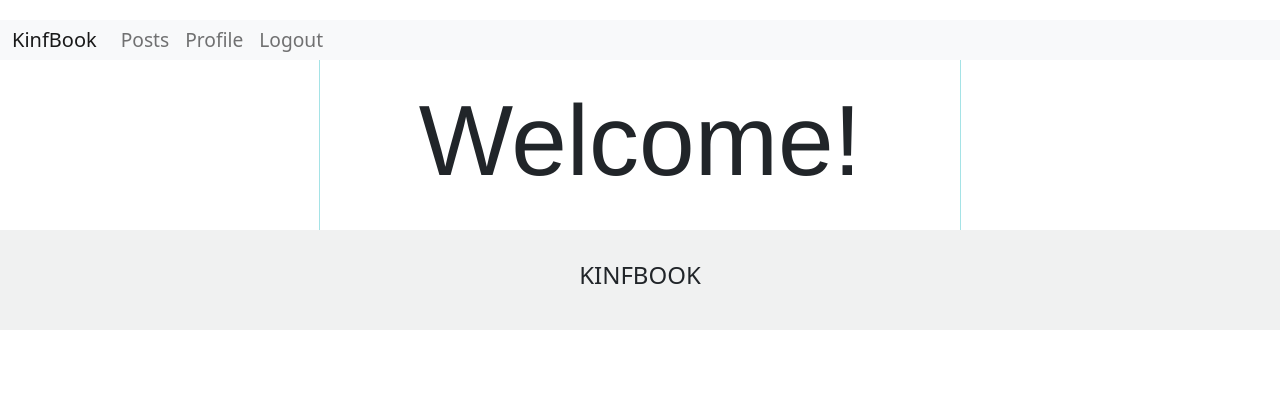
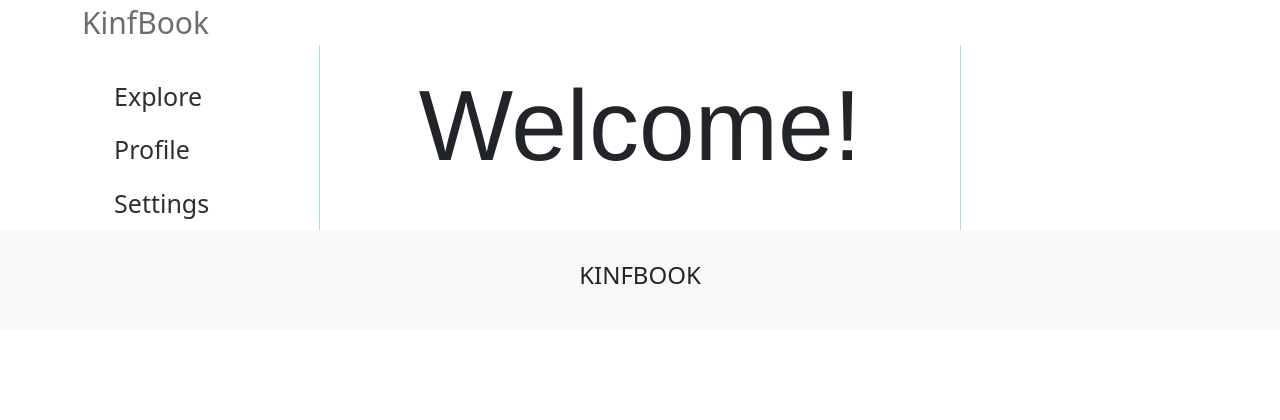
Before and after one commit to kinfi4/FLASK__Blog, a Flask app: page / in a window 1280 px wide. Shown: the top 420 px of the page. After the commit the page ends 284 px from the top, so only its background shows below. Run offline with Flask 2, Linux system fonts and the light colour scheme; the visitor is signed in with stand-in values (Sample User, id 1); data comes from the database, SQL or seed files in the repository; some libraries are stand-ins or nearby versions.

Commit message:
navigation system remade

```diff
--- a/app/static/css/crumbs_styles/create-post-styles.css
+++ b/app/static/css/crumbs_styles/create-post-styles.css
@@ -116,9 +116,9 @@
     width: auto;
 
     background-color: rgb(58, 166, 255);
+    border: white 1px solid;
     color: rgb(255, 255, 255);
-    border: 00.5px solid rgb(53, 53, 53);
-    padding: 7px 15px;
+    padding: 7px 25px;
     border-radius: 20px;
 
     margin-left: 12px;
--- a/app/static/css/main_styles.css
+++ b/app/static/css/main_styles.css
@@ -37,13 +37,26 @@ nav{
 }
 
 .nav-link{
-    font-size: larger;
+    font-size: 25px;
+    color: rgb(47, 47, 47);
+    border-radius: 50px;
+    width: auto;
+
+    transition: linear 0.5s;
 }
 
+.nav-link:hover{
+    font-size: 27px;
+    color: rgb(47, 47, 47);
+    background-color: #44e3ff9f;
+}
 
-.logo{
-    display: inline;
+.navigation{
+    text-align: left;
+    margin-left: 30%;
+    margin-top: 10%;
 }
+
 
 .left-block{
     border-right: 0.5px solid rgb(165, 227, 230);
@@ -54,7 +67,7 @@ nav{
 }
 
 .page-footer{
-    background-color: rgb(240, 241, 241);
+    background-color: rgb(248, 248, 248);
     height: 100px;
 }
 
@@ -71,3 +84,27 @@ nav{
     line-height: 90px;
     vertical-align: middle;
 }
+
+.upper-block{
+    height: 45px;
+    width: 100%;
+    margin: 0;
+    transition: linear 0.5s;
+
+    background-color: rgb(248, 248, 248);
+}
+
+.upper-block:hover{
+    background-color: rgb(255, 255, 255);
+}
+
+.upper-logo{
+    margin-top: 5px;
+    color: rgb(109, 109, 109);
+    text-decoration: none;
+    font-size: 30px;
+    transition: linear 0.3s;
+}
+.upper-logo:hover{
+    color: rgb(168, 168, 168);
+}
--- a/app/templates/base.html
+++ b/app/templates/base.html
@@ -26,40 +26,29 @@
     {{ moment.include_moment() }}
 
     <div class="box">
-        <nav class="navbar navbar-expand-lg navbar-light bg-light">
-            <div class="container-fluid">
-                <a class="navbar-brand" href="#">KinfBook</a>
-
-                <div class="collapse navbar-collapse" id="navbarNav">
-                    <ul class="navbar-nav">
-                        <li class="nav-item">
-                            <a href="{{ url_for('posts') }}" class="nav-link">Posts</a>
-                        </li>
-
-                        {% if current_user.is_anonymous %}
-                        <li class="nav-item">
-                            <a href="{{ url_for('login') }}" class="nav-link">Sign in</a>
-                        </li>
-                        {% else %}
-                        <li class="nav-item">
-                            <a href="{{ url_for('user_page', username=current_user.username) }}" class="nav-link">Profile</a>
-                        </li>
-
-                        <li class="nav-item">
-                            <a href="{{ url_for('logout') }}" class="nav-link">Logout</a>
-                        </li>
-                        {% endif %}
-                    </ul>
-                </div>
+        <div class="upper-block">
+            <div class="container">
+                <a class="upper-logo" href="{{ url_for('posts') }}">KinfBook</a>
             </div>
-        </nav>
+        </div>
 
         <main>
             <div class="container-fluid main-part-page">
                 <div class="row">
                     <!-- Left span  -->
                     <div class="col-md-3 left-block">
+                        <div class="container">
+                            <div class="navigation">
+                                <div class="row"><a href="{{ url_for('posts') }}" class="nav-link">Explore</a></div>
 
+                                {% if current_user.is_anonymous %}
+                                    <div class="row"><a href="{{ url_for('login') }}" class="nav-link">Sign in</a></div>
+                                {% else %}
+                                    <div class="row"><a href="{{ url_for('user_page', username=current_user.username) }}" class="nav-link">Profile</a></div>
+                                    <div class="row"><a href="{{ url_for('logout') }}" class="nav-link">Settings</a></div>
+                                {% endif %}
+                            </div>
+                        </div>
                     </div>
 
                     <!-- Main part -->
```
